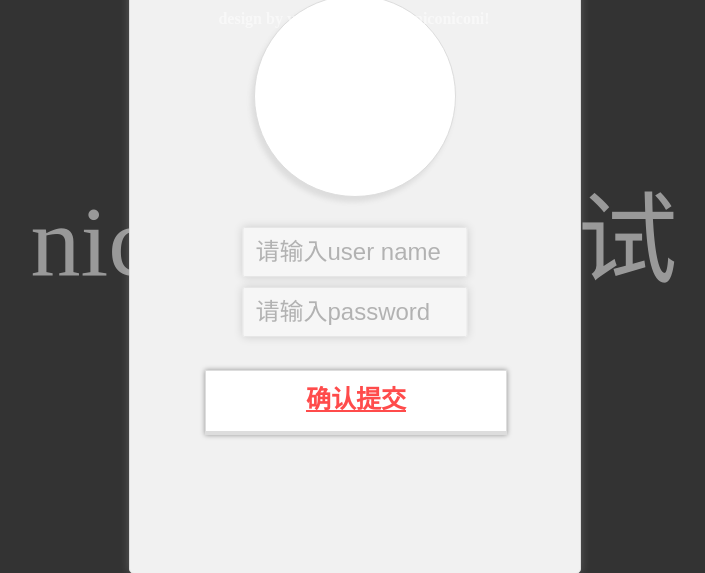
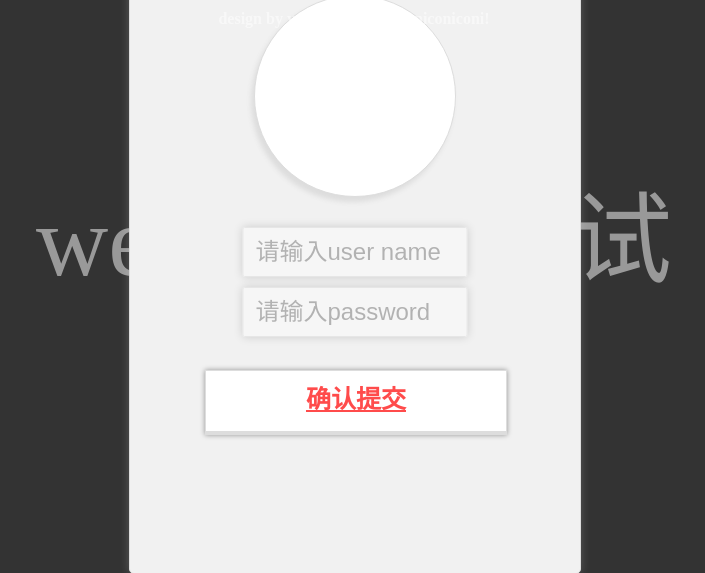
Before and after one commit to yoopoi/ss-DP, a Python web app: template templates/index.html in a window 1280 px wide. Shown: the part 158-731 px from the top of the page, without its empty margins (286-991 px from the left). Run offline with Jinja, Linux system fonts and the light colour scheme; the template is opened without the code that fills it, so the values that code supplies are empty; some libraries are stand-ins or nearby versions.

Commit message:
添加了server端

```diff
--- a/templates/index.html
+++ b/templates/index.html
@@ -263,7 +263,7 @@
     <body>
 
       <div class="bg_text">
-      	niconiconi 测试
+      	webserver 测试
       </div>
       <!-- <div onselectstart="return false;" class="line" style="top:100px"  ><div class="dot" id="dot_shape"></div><div class="num" onselectstart="return false;" id="num_shape">0</div></div> -->
 
@@ -312,7 +312,7 @@
 
         </div>
         <div class="footer">
-design by yazawa_nico 2018 niconiconi!
+design by yazawa_nico 2019 niconiconi!
         </div>
     </body>
     <script src="https://cdn.bootcss.com/jquery/3.2.1/jquery.min.js"></script>
@@ -407,8 +407,8 @@ design by yazawa_nico 2018 niconiconi!
 
 
                 $.ajax({
-                    url: 'check.php',
-                    type: 'get',
+                    url: '/check',
+                    type: 'post',
                     data: {
                         name: login_user_name,
                         password: login_user_password,
```
Also changed, not shown: server.py (+9 -0 lines).
